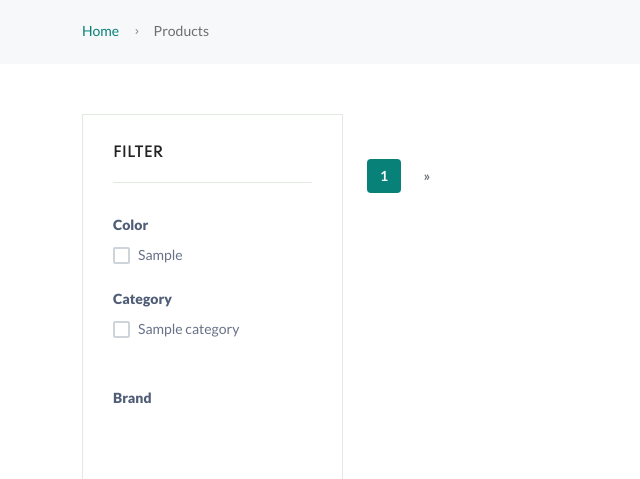
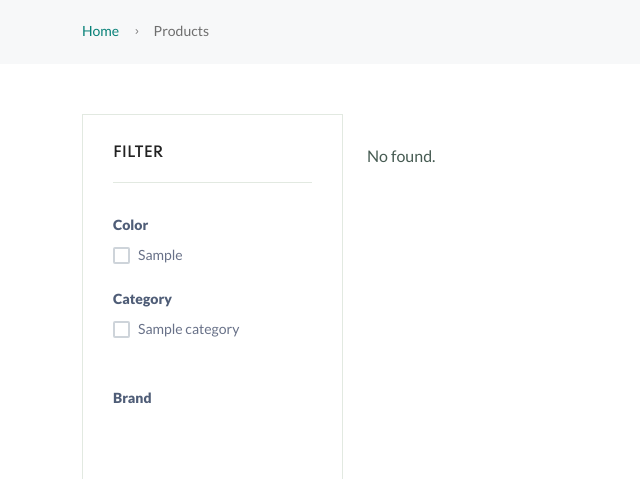
Before and after one commit to BilalCH960/Cyclista, a Django app: page /products/ in a window 1280 px wide. Shown: the part 172-651 px from the top of the page, without its empty margins (0-640 px from the left). Run offline with Django 5.2, Linux system fonts and the light colour scheme; tables that the repository leaves empty hold one stand-in row (values such as "Sample post"); parts of the project's set-up code (start-up, migrations or seed data) failed here and were passed over; some libraries are stand-ins or nearby versions.

Commit message:
wish and pagin

```diff
--- a/product/views.py
+++ b/product/views.py
@@ -81,7 +81,6 @@
 
 @cache_control(no_cache=True, must_revalidate=True, max_age=0,no_store = True)
 def product_list_view(request):
-  # products = ProductVariant.objects.filter(product_status='published')
   products_list = ProductVariant.objects.filter(is_active = True, soft_delete = False, product__soft_delete=False)
   paginator = Paginator(products_list, 9)
   count = ProductVariant.objects.filter(is_active = True, soft_delete = False, product__soft_delete=False).count()
@@ -100,6 +99,8 @@
   except EmptyPage:
       products = paginator.page(paginator.num_pages)
 
+
+
   context = {
     "products":products,
     "count":count,
@@ -107,6 +108,8 @@
     "colors" : colors,
     "new" : new,
     "brands" : brands,
+    "has_products": products_list.exists()
+
   }
   return render(request, 'product/product-list.html', context)
 
@@ -149,6 +152,9 @@
         products = paginator.page(1)
     except EmptyPage:
         products = paginator.page(paginator.num_pages)
+
+    if not products:
+        return JsonResponse({'data': '', 'pagination': '<p>No products found.</p>'})
 
     data = render_to_string('product/async/product-list.html', {'products': products})
     pagination = render_to_string('product/async/pagination.html', {'products': products})
@@ -312,8 +318,7 @@
 #### Wishlist ####8989
 @login_required(login_url='userauths:sign-in')
 def add_wishlist(request,prid, cid):
-    # if not request.user.is_authenticated:
-    #   return redirect('userauths:sign-in')
+
 
     product = ProductVariant.objects.get(id = prid)
     if Wishlist.objects.filter(user = request.user, wish_item = product).exists():
--- a/templates/product/product-list.html
+++ b/templates/product/product-list.html
@@ -129,9 +129,13 @@
 
                         </div>
                         <!--pagination-->
+                        {% if has_products %}
                         <div id="pagination">
                             {% include 'product/async/pagination.html' %}
                         </div>
+                        {% else %}
+                        <p>No  found.</p>
+                      {% endif %}
                     </div>
                     <div class="col-lg-3 primary-sidebar sticky-sidebar">
 
```
